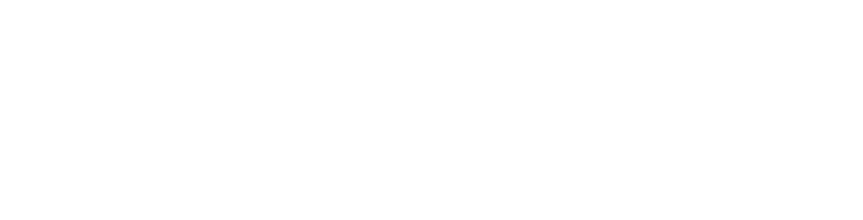
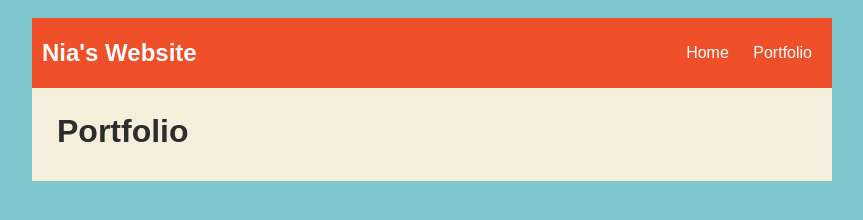
Before and after one commit to niasnelson/nia-nelson.github.io, a plain HTML site: page portfolio.html in a window 1280 px wide. Shown: the whole page, without its empty margins (208-1071 px from the left). Drawn offline with Linux system fonts and the light colour scheme.

Commit message:
updated portfolio.html

```diff
--- a/portfolio.html
+++ b/portfolio.html
@@ -1,11 +1,103 @@
 <!DOCTYPE HTML>
 <html>
     <head>
+      <title>Nia's Website</title>
+      <style type="text/css">
+        body {
+            background: rgb(125, 198, 205);
+            color: rgb(45, 45, 45);
+            padding: 10px;
+            font-family: arial;
+        }
+        header {
+            font-size: 1.5em;
+            font-weight: bold;
+        }
+        h1 {
+            margin: 10px;
+        }
+        #all-contents {
+            max-width: 800px;
+            margin: auto;
+        }
+
+        /* navigation menu */
+        nav {
+            background: rgb(239, 80, 41);
+            margin: 0 auto;
+            display: flex;
+            padding: 10px;
+        }
+        nav header {
+            display: flex;
+            align-items: center;
+            color: rgb(255, 255, 255);
+            flex: 1;
+        }
+        nav ul {
+            list-style-image: none;
+        }
+        nav li {
+            display: inline-block;
+            padding: 0 10px;
+        }
+        nav a {
+            text-decoration: none;
+            color: #fff;
+        }
+
+        /* main container area beneath menu */
+        main {
+            background: rgb(245, 238, 219);
+            display: flex;
+        }
+        .content {
+            flex: 1;
+            padding: 15px;
+        }
+                    /* portfolio styles */
+                    #portfolio {
+                list-style-type: none;
+                padding-left: 0;
+            }
+
+            #portfolio li {
+                background: #fff;
+                padding: 10px;
+                border-radius: 10px;
+                margin-bottom: 10px;
+            }
+
+            #portfolio li:hover {
+                background: #eee;
+            }
+
+            #portfolio a {
+                text-decoration: none;
+                color: #454545;
+            }
+
+    </style>
     </head>
 
     <body>
       <div id="all-contents">
-
+        <nav>
+          <header>Nia's Website</header>
+          <ul>
+              <li><a href="index.html">Home</a>
+              </li>
+              <li><a href="portfolio.html">Portfolio</a>
+              </li>
+          </ul>
+      </nav>
+      <main>
+        <div class="content">
+          <h1>Portfolio</h1>
+          <ul id="portfolio">
+          </ul>
+      </div>
+      </main>
       </div>
     </body>
 </html>
```
Also changed, not shown: index.html (+49 -3 lines).
